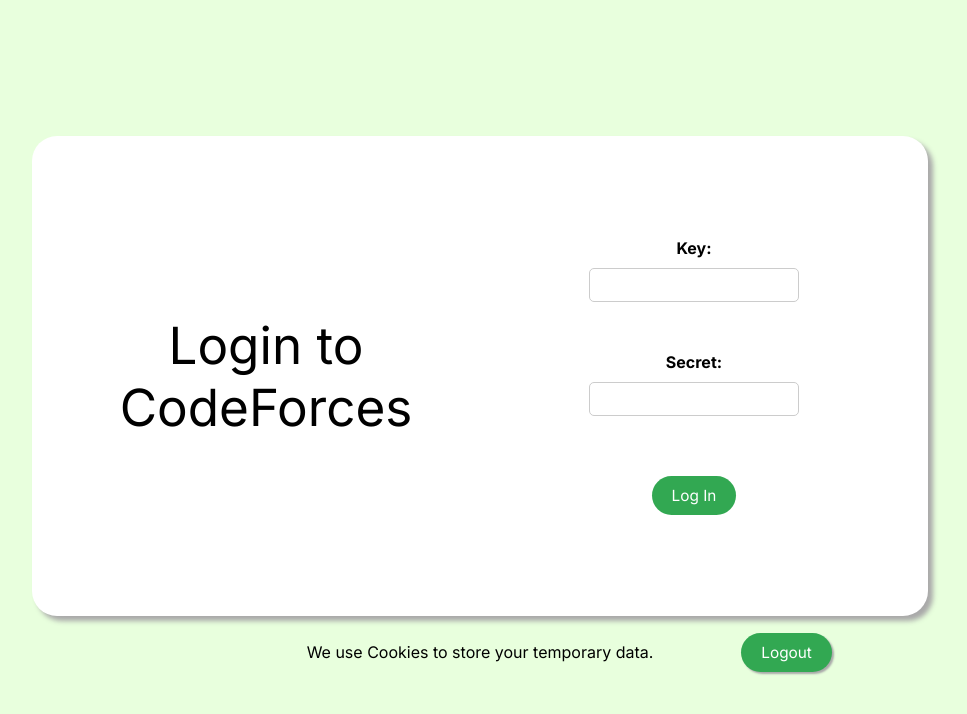
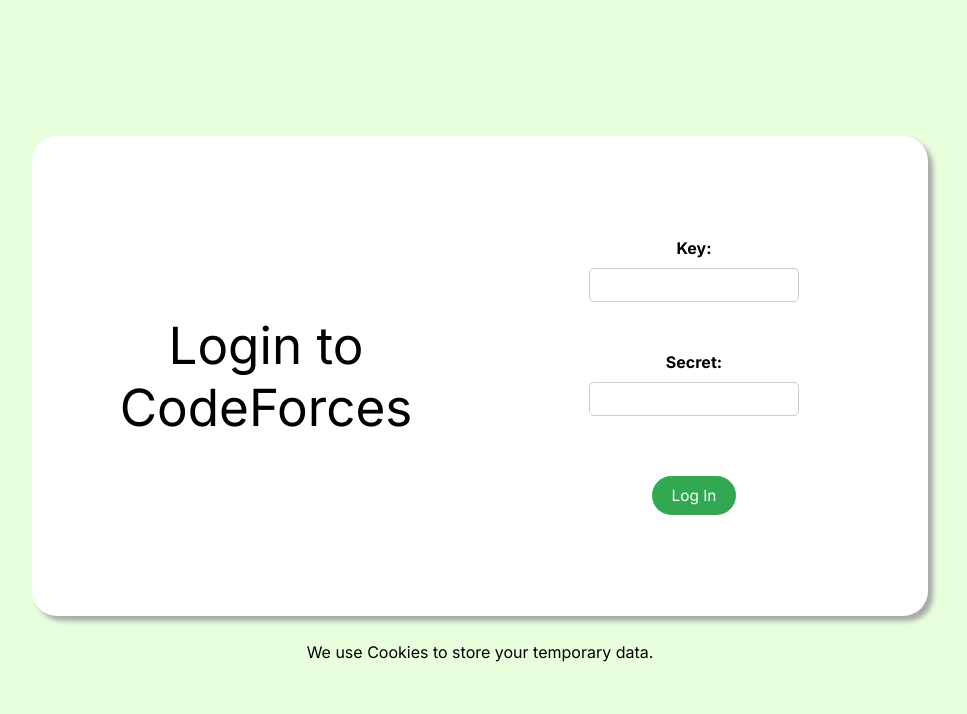
Before and after one commit to niotu/CodeForcer, a React (Create React App) app in the folder web/front/: page / in a window 1280 px wide. Shown: the top 714 px of the page, without its empty margins (160-1127 px from the left). Built offline with nearby package versions, Linux system fonts and the light colour scheme.

Commit message:
fixed logout button issue on LoginPage.jsx

```diff
--- a/web/front/src/components/LoginPage.jsx
+++ b/web/front/src/components/LoginPage.jsx
@@ -12,8 +12,10 @@
     const navigate = useNavigate();
     let id;
     let status;
+    let isAuth = localStorage.getItem('isAuthorized');
 
     console.log(`UserKey: ${key}, secret: ${secret}`)
+
     const handleSubmit = async (e) => {
 
         e.preventDefault();
@@ -26,17 +28,17 @@
         console.log(process.env.REACT_APP_BACKEND_URL)
 
         const url =
-            // process.env.REACT_APP_BACKEND_URL +
+            process.env.REACT_APP_BACKEND_URL +
             '/api/setAdmin?' + queryParams;
 
         console.log(url);
 
         const response = await fetch(url, {
-            method: 'GET',
-            mode: 'no-cors'
+            method: 'GET'
         });
 
         console.log(response);
+        // console.log(await response.text());
         try {
             // Handle non-200 status codes
             if (!response.ok) {
@@ -54,7 +56,7 @@
                 Cookies.set('userSecret', secret);
 
                 // console.log(`secret: ${secret}, secret from cookies: ${Cookies.get('userSecret')}`)
-                localStorage.setItem('isAuthorized', 'true'); // Store the authorization status in local storage
+                localStorage.setItem('isAuthorized', true); // Store the authorization status in local storage
                 localStorage.setItem('userId', id); // Store the user ID in local storage
                 // console.log(`** is user auth ${localStorage.getItem('isAuthorized')}`)
                 // console.log(`** userId is ${localStorage.getItem('userId')}`)
@@ -104,10 +106,10 @@
                 </div>
                 <p>{comment}</p>
                 <div className="right-navigation-part">
-                    <a href="/">
+                    {isAuth ? (<a href="/" className={isAuth ? 'authorized' : 'non-authorized'}>
                         <button className={'logout'} onClick={() => logout()}>Logout
                         </button>
-                    </a>
+                    </a>) : (<a></a>)}
                 </div>
             </div>
         </div>
```
